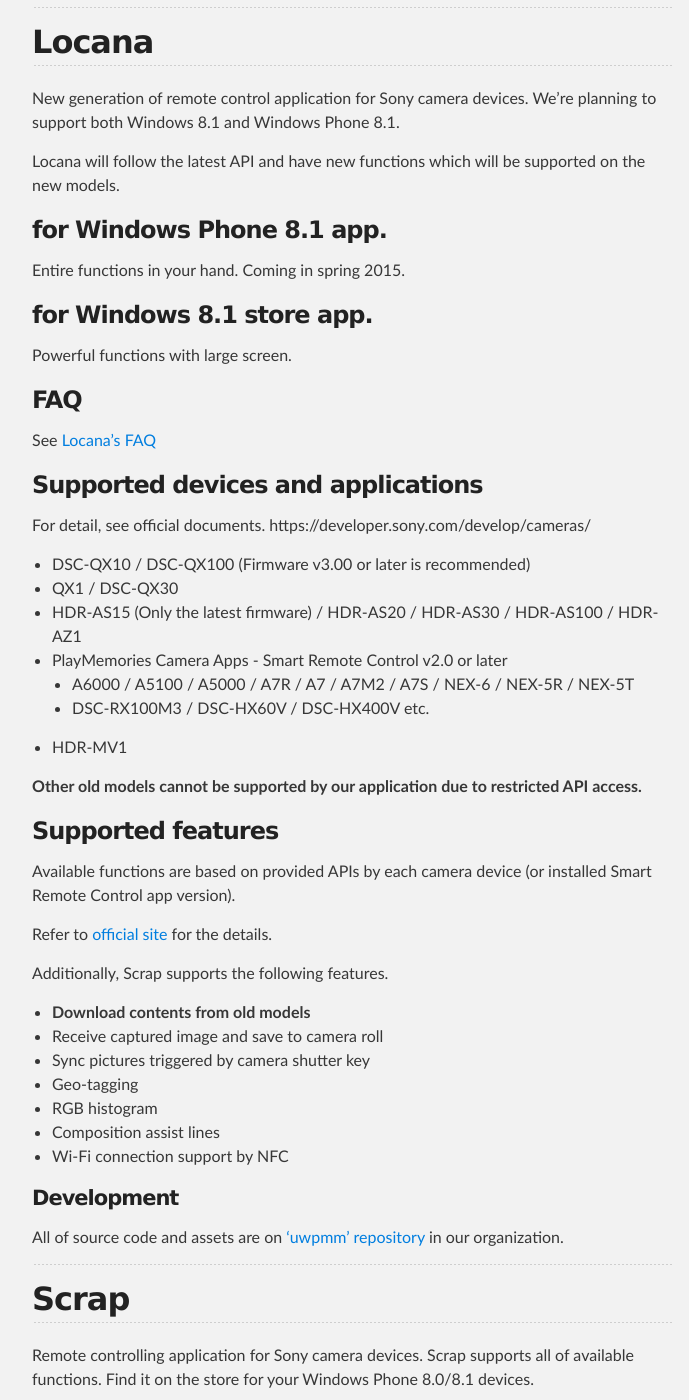
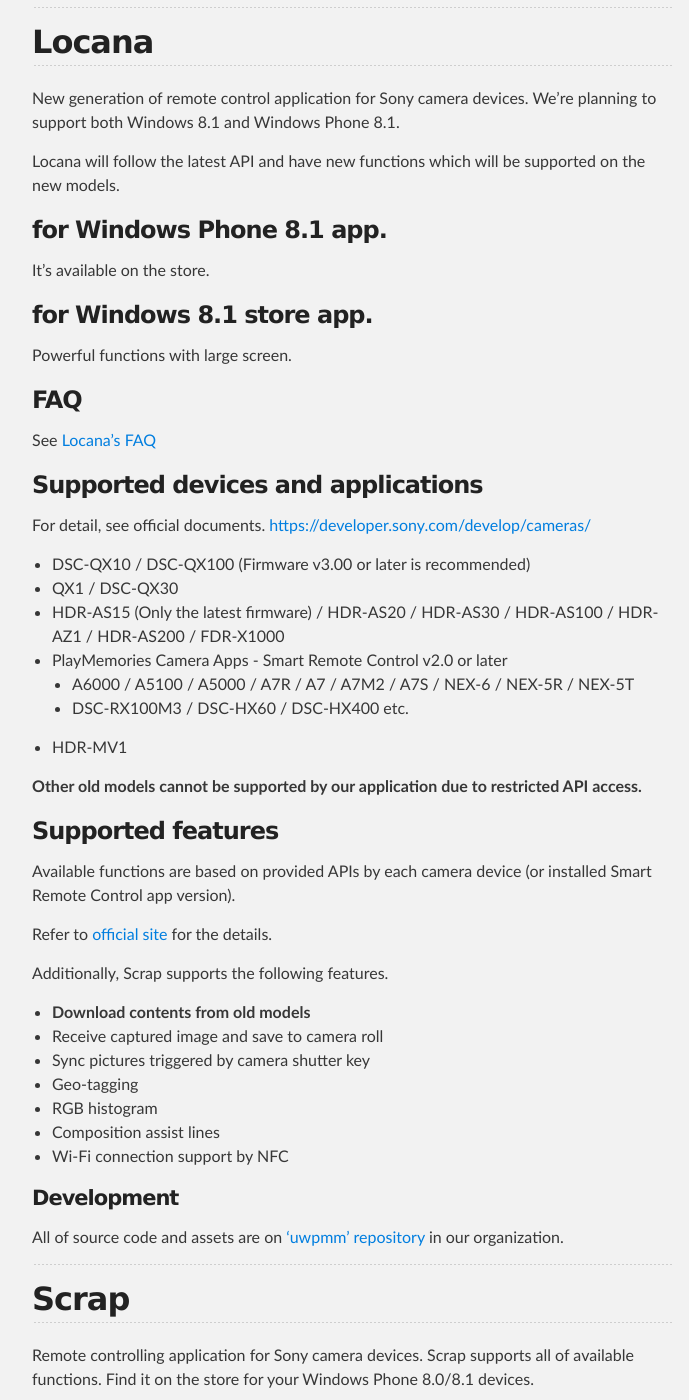
Before and after one commit to locana/locana.github.io, a Jekyll site: the page built from index.md, in a window 1280 px wide and 1400 px high, scrolled down 384 px. Shown: the whole window, without its empty margins (288-977 px from the left). Built offline with Jekyll 4.4.1, drawn with Linux system fonts in a browser that asks for light colours; some of the changed text lies outside the part shown.

Commit message:
Update according to latest models and fix minor points

```diff
--- a/index.md
+++ b/index.md
@@ -19,7 +19,7 @@
 
 ### for Windows Phone 8.1 app.
 
-Entire functions in your hand. Coming in spring 2015.
+It's available on the store.
 
 ### for Windows 8.1 store app.
 
@@ -30,14 +30,14 @@
 
 ### Supported devices and applications
 
-For detail, see official documents. https://developer.sony.com/develop/cameras/
+For detail, see official documents. [https://developer.sony.com/develop/cameras/](https://developer.sony.com/develop/cameras/)
 
 - DSC-QX10 / DSC-QX100 (Firmware v3.00 or later is recommended)
 - QX1 / DSC-QX30
-- HDR-AS15 (Only the latest firmware) / HDR-AS20 / HDR-AS30 / HDR-AS100 / HDR-AZ1
+- HDR-AS15 (Only the latest firmware) / HDR-AS20 / HDR-AS30 / HDR-AS100 / HDR-AZ1 / HDR-AS200 / FDR-X1000
 - PlayMemories Camera Apps - Smart Remote Control v2.0 or later
   + A6000 / A5100 / A5000 / A7R / A7 / A7M2 / A7S / NEX-6 / NEX-5R / NEX-5T
-  + DSC-RX100M3 / DSC-HX60V / DSC-HX400V etc.
+  + DSC-RX100M3 / DSC-HX60 / DSC-HX400 etc.
 - HDR-MV1
 
 **Other old models cannot be supported by our application due to restricted API access.**
@@ -77,7 +77,7 @@
 
 ### Supported devices and applications
 
-For detail, see official documents. https://developer.sony.com/develop/cameras/
+For detail, see official documents. [https://developer.sony.com/develop/cameras/](https://developer.sony.com/develop/cameras/)
 
 - DSC-QX10 / DSC-QX100 (Firmware v3.00 or later is recommended)
 - QX1 / DSC-QX30
```
Also changed, not shown: locana_faq.md (+4 -4 lines), 2 other files.
